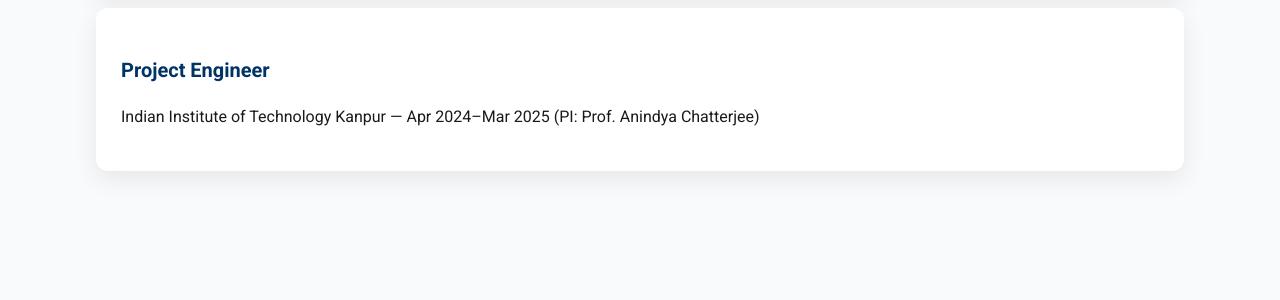
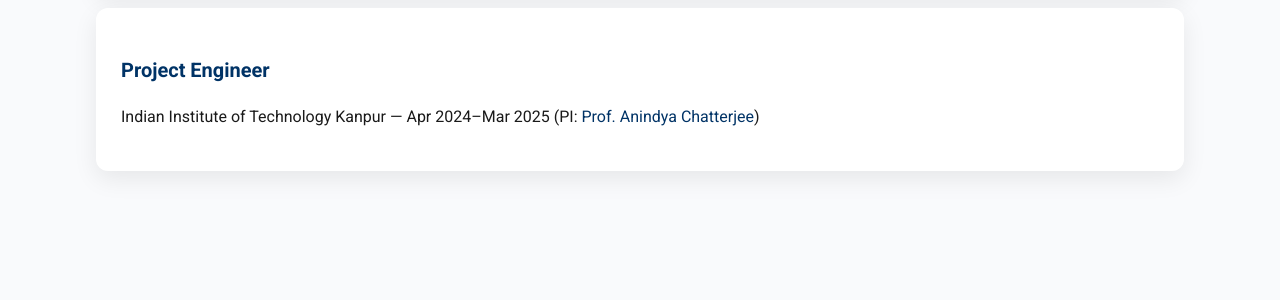
Before and after one commit to SaranyaBiswas/SaranyaBiswas.github.io, a Jekyll site: the page experience.html, which Jekyll copies as it is, in a window 1280 px wide. Shown: the part 418-718 px from the top of the page. Built offline with Jekyll 4.4.1, drawn with Linux system fonts in a browser that asks for light colours.

Commit message:
Update experience.html

```diff
--- a/experience.html
+++ b/experience.html
@@ -33,7 +33,10 @@
 
     <div class="card" data-aos="fade-up">
         <h3>Project Engineer</h3>
-        <p>Indian Institute of Technology Kanpur — Apr 2024–Mar 2025 (PI: Prof. Anindya Chatterjee)</p>
+        <p>
+       Indian Institute of Technology Kanpur — Apr 2024–Mar 2025
+       (PI: <a href="https://https://home.iitk.ac.in/~anindya/" target="_blank">Prof. Anindya Chatterjee</a>)
+       </p>
     </div>
 </div>
 
```
